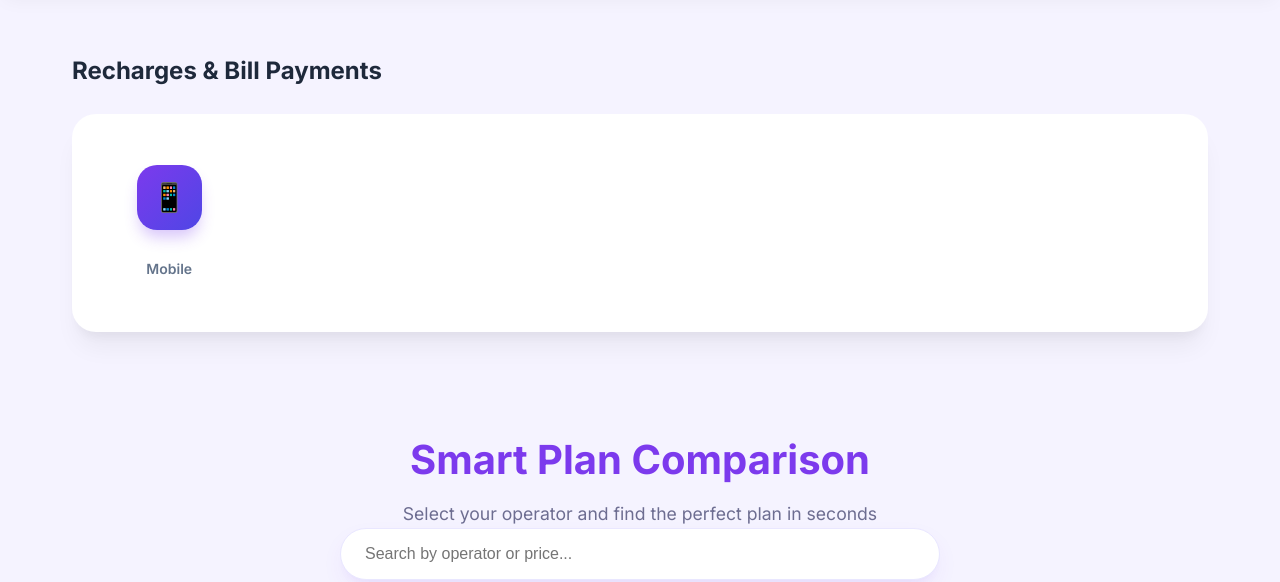
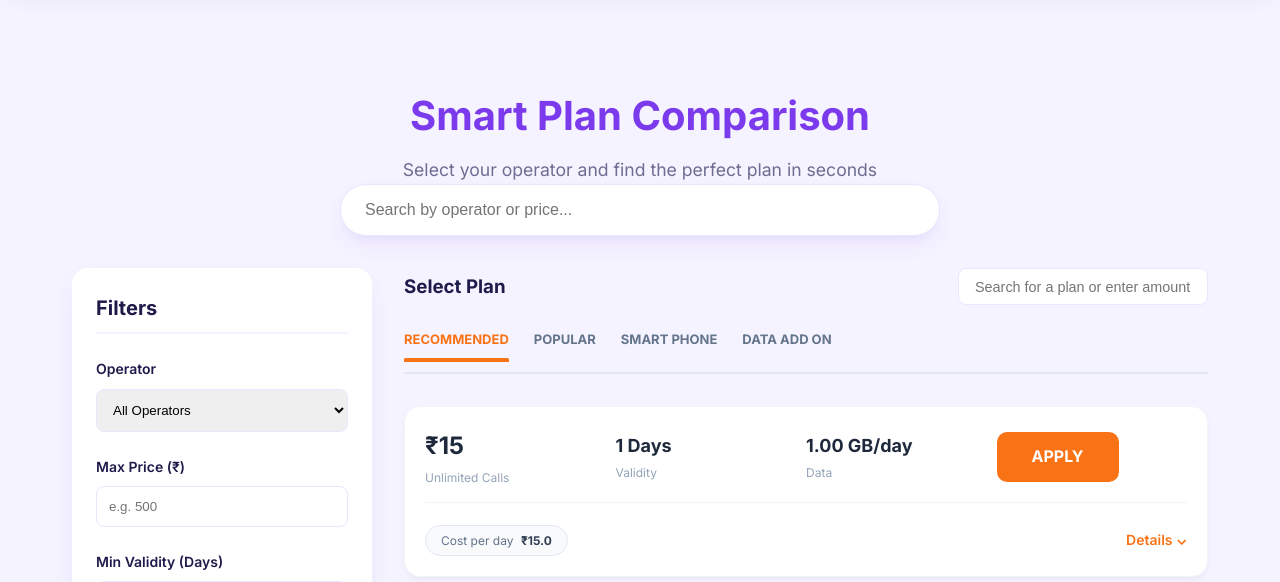
Before and after one commit to nsaranya28/Recharge-Platform, a PHP site: page /recharge/index.php in a window 1280 px wide. Shown: the part 72-654 px from the top of the page. Run offline with PHP 8.4, Linux system fonts and the light colour scheme; data comes from the database, SQL or seed files in the repository.

Commit message:
phrechargeui

```diff
--- a/index.php
+++ b/index.php
@@ -226,17 +226,6 @@ if (isset($_POST['compare']) && !empty($_POST['plan_ids'])) {
 <div class="container">
 
 
-    <!-- Main Service Grid (Freecharge Style) -->
-    <section class="services-container">
-        <h2 class="section-title">Recharges & Bill Payments</h2>
-        <div class="services-box-grid">
-    <a href="index.php" class="service-box active">
-        <div class="service-box-icon">📱</div>
-        <div class="service-box-text">Mobile</div>
-    </a>
-</div>
-    </section>
-
     <div class="plan-comparison-header" style="margin-top: 4rem; text-align: center;">
         <h1 style="font-size: 2.5rem; margin-bottom: 0.5rem; color: var(--primary);">Smart Plan Comparison</h1>
         <p style="color: var(--text-muted); font-size: 1.1rem;">Select your operator and find the perfect plan in seconds</p>
```
